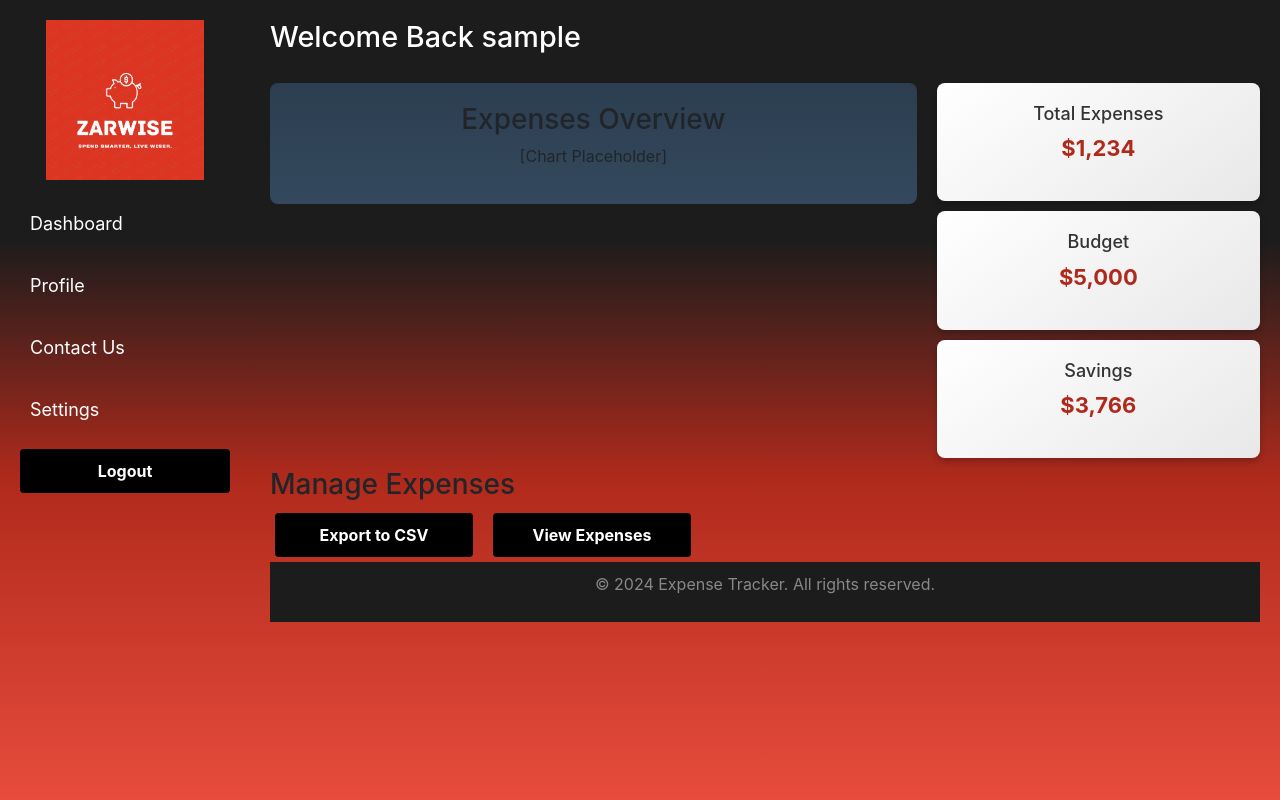
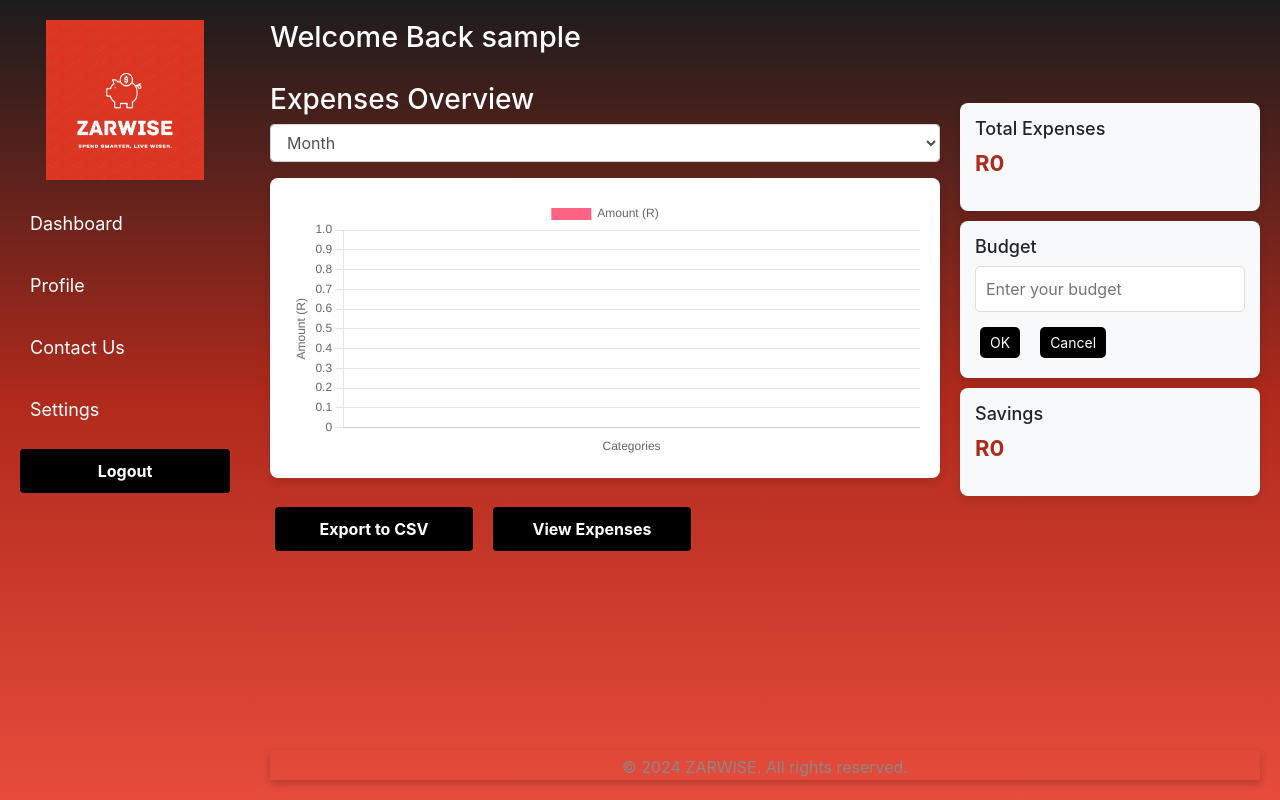
Before and after one commit to Cellie0320/personal_expense_tracker, a PHP site: page /dashboard.php in a window 1280 px wide. Run offline with PHP 8.4, Linux system fonts and the light colour scheme; the visitor is signed in with stand-in values (Sample User, id 1).

Commit message:
Implement total expenses fetching and enhance expense details retrieval; add filtering by date range and update frontend to display total expenses and savings calculations.

```diff
--- a/backend/fetch_expenses.php
+++ b/backend/fetch_expenses.php
@@ -10,12 +10,39 @@ if (!isset($_SESSION['user_id'])) {
 }
 
 $userId = $_SESSION['user_id'];
+$filter = $_GET['filter'] ?? 'month'; // Default to 'month' if no filter is provided
 
-// Fetch expenses for the logged-in user
-$query = "SELECT id, user_id, category_id, amount, date, description, created_at FROM expenses WHERE user_id = :user_id";
+// Determine the date range based on the filter
+switch ($filter) {
+    case 'week':
+        $dateRange = "DATE_SUB(CURDATE(), INTERVAL 1 WEEK)";
+        break;
+    case 'year':
+        $dateRange = "DATE_SUB(CURDATE(), INTERVAL 1 YEAR)";
+        break;
+    case 'month':
+    default:
+        $dateRange = "DATE_SUB(CURDATE(), INTERVAL 1 MONTH)";
+        break;
+}
+
+// Fetch expenses for the logged-in user within the date range
+$query = "SELECT e.id, e.user_id, e.category_id, c.name as category_name, e.amount, e.date, e.description, e.created_at, SUM(e.amount) as total_amount
+          FROM expenses e
+          JOIN categories c ON e.category_id = c.id
+          WHERE e.user_id = :user_id AND e.date >= $dateRange
+          GROUP BY e.id, e.user_id, e.category_id, c.name, e.amount, e.date, e.description, e.created_at";
 $stmt = $pdo->prepare($query);
 $stmt->execute(['user_id' => $userId]);
 $expenses = $stmt->fetchAll(PDO::FETCH_ASSOC);
 
-echo json_encode($expenses);
+// Prepare data for the chart
+$labels = [];
+$values = [];
+foreach ($expenses as $expense) {
+    $labels[] = $expense['category_name']; // Use category names as labels
+    $values[] = $expense['total_amount'];
+}
+
+echo json_encode(['labels' => $labels, 'values' => $values, 'expenses' => $expenses]);
 ?>
--- a/frontend/public/ajax.js
+++ b/frontend/public/ajax.js
@@ -9,14 +9,14 @@ $(document).ready(function () {
                 console.log("Expenses fetched successfully:", data); // Debugging statement
                 var expenseList = $('#expense-list');
                 expenseList.empty();
-                if (data.length === 0) {
+                if (data.expenses.length === 0) {
                     expenseList.html("<tr><td colspan='8' class='text-center'>No expenses found. Please add your expenses.</td></tr>");
                 } else {
-                    data.forEach(function (expense) {
+                    data.expenses.forEach(function (expense) {
                         var row = '<tr>' +
                             '<td>' + expense.id + '</td>' +
                             '<td>' + expense.user_id + '</td>' +
-                            '<td>' + expense.category_id + '</td>' +
+                            '<td>' + expense.category_name + '</td>' +
                             '<td>' + expense.amount + '</td>' +
                             '<td>' + expense.date + '</td>' +
                             '<td>' + expense.description + '</td>' +
@@ -29,6 +29,7 @@ $(document).ready(function () {
                         expenseList.append(row);
                     });
                 }
+                refreshChartData(); // Refresh chart data after loading expenses
             },
             error: function (xhr, status, error) {
                 console.error("Failed to load expenses:", error);
@@ -182,4 +183,15 @@ $(document).ready(function () {
     $(document).on("click", "#expense-list tr", function () {
         $(this).addClass('selected').siblings().removeClass('selected');
     });
+
+    // Refresh chart data when expenses are loaded or modified
+    function refreshChartData() {
+        const filter = $('#filter-select').val();
+        loadChartData(filter);
+    }
+
+    // Event listener for filter change
+    $('#filter-select').on('change', function () {
+        refreshChartData();
+    });
 });
--- /dev/null
+++ b/frontend/public/chart.js
@@ -0,0 +1,118 @@
+document.addEventListener('DOMContentLoaded', function () {
+    const ctx = document.getElementById('expenseChart').getContext('2d');
+    const expenseChart = new Chart(ctx, {
+        type: 'bar',
+        data: {
+            labels: [], // Dynamically loaded categories
+            datasets: [{
+                label: 'Amount (R)',
+                data: [], // Dynamically loaded expense amounts
+                backgroundColor: ['#ff6384', '#36a2eb', '#cc65fe', '#ffce56', '#4bc0c0', '#9966ff', '#ff9f40']
+            }]
+        },
+        options: {
+            responsive: true,
+            maintainAspectRatio: false,
+            scales: {
+                x: {
+                    title: {
+                        display: true,
+                        text: 'Categories'
+                    }
+                },
+                y: {
+                    beginAtZero: true,
+                    title: {
+                        display: true,
+                        text: 'Amount (R)'
+                    }
+                }
+            },
+            plugins: {
+                legend: {
+                    display: true,
+                    position: 'top'
+                }
+            },
+            onClick: function (event, elements) {
+                if (elements.length > 0) {
+                    const index = elements[0].index;
+                    const category = expenseChart.data.labels[index];
+                    showExpenseDetails(category);
+                }
+            }
+        }
+    });
+
+    // Fetch and update chart data
+    function loadChartData(filter = 'month') {
+        $.ajax({
+            url: `../../backend/fetch_expenses.php?filter=${filter}`, // Adjusted path
+            method: "GET",
+            success: function (response) {
+                const data = JSON.parse(response); // Parse data from backend
+                const aggregatedData = {};
+
+                // Aggregate expenses by category
+                data.expenses.forEach(expense => {
+                    if (aggregatedData[expense.category_name]) {
+                        aggregatedData[expense.category_name] += parseFloat(expense.amount);
+                    } else {
+                        aggregatedData[expense.category_name] = parseFloat(expense.amount);
+                    }
+                });
+
+                // Prepare data for the chart
+                const labels = Object.keys(aggregatedData);
+                const values = Object.values(aggregatedData);
+
+                expenseChart.data.labels = labels;
+                expenseChart.data.datasets[0].data = values;
+                expenseChart.update();
+            },
+            error: function (xhr, status, error) {
+                console.error("Failed to load chart data:", error);
+            }
+        });
+    }
+
+    // Initial load of chart data
+    loadChartData();
+
+    // Function to refresh chart data
+    function refreshChartData() {
+        const filter = $('#filter-select').val();
+        loadChartData(filter);
+    }
+
+    // Event listener for filter change
+    $('#filter-select').on('change', function () {
+        refreshChartData();
+    });
+
+    // Function to show expense details in a modal
+    function showExpenseDetails(category) {
+        $.ajax({
+            url: `../../backend/fetch_expense_details.php?category=${category}`, // Adjusted path
+            method: "GET",
+            success: function (response) {
+                const data = JSON.parse(response); // Parse data from backend
+                let detailsHtml = '<div class="expense-details">';
+                data.forEach(expense => {
+                    detailsHtml += `
+                        <div class="expense-item">
+                            <div class="expense-description">${expense.description}</div>
+                            <div class="expense-amount">R${expense.amount}</div>
+                            <div class="expense-date">${expense.date}</div>
+                        </div>`;
+                });
+                detailsHtml += '</div>';
+                $('#expenseDetailsModal .modal-body').html(detailsHtml);
+                $('#expenseDetailsModal').modal('show');
+            },
+            error: function (xhr, status, error) {
+                console.error("Failed to load expense details:", error);
+            }
+        });
+    }
+});
--- a/frontend/public/dashboard.css
+++ b/frontend/public/dashboard.css
@@ -8,7 +8,7 @@
 /* Body Styling */
 body {
   font-family: 'Roboto', sans-serif;
-  background: linear-gradient(to bottom, #1c1c1c 30%, #b02a1c 60%, #e74c3c);
+  background: linear-gradient(to bottom, #1c1c1c 0%, #b02a1c 50%, #e74c3c 100%);
   color: white;
   display: flex;
   height: 100vh;
@@ -42,31 +42,9 @@ body {
   padding-right: 20px; /* Adds extra spacing to the right */
 }
 
-/* Font Awesome User Icon */
-.user-icon {
-  font-size: 50px; /* Icon size */
-  color: #ccc; /* Gray placeholder color */
-}
-
-/* Edit Profile Button */
-.edit-profile-btn {
-  background-color: black; /* Blue color for the button */
-  color: white;
-  border: none;
-  padding: 5px 15px;
-  border-radius: 5px;
-  font-size: 14px;
-  cursor: pointer;
-  transition: background-color 0.3s ease;
-}
-
-.edit-profile-btn:hover {
-  background-color: darkred; /* Darker blue on hover */
-}
-
 /* Sidebar Styling */
 .sidebar {
-  background: linear-gradient(to bottom, #1c1c1c 30%, #b02a1c 60%, #e74c3c);
+  background: linear-gradient(to bottom, #1c1c1c 0%, #b02a1c 50%, #e74c3c 100%);
   width: 250px;
   display: flex;
   flex-direction: column;
@@ -119,33 +97,38 @@ body {
   gap: 20px;
 }
 
+/* Expenses Overview Title */
+.expenses-overview-title {
+  color: white; /* Set text color to white */
+}
+
 /* Chart Section */
 .chart-section {
   flex: 2;
 }
 
-.chart {
-  background: linear-gradient(to bottom, #2c3e50, #34495e);
-  padding: 20px;
-  border-radius: 8px;
-  text-align: center;
+/* Chart Container */
+.chart-container {
+  position: relative;
+  height: 300px;
+  background-color: white; /* Set background color to white */
+  padding: 20px; /* Optional: Add padding for better spacing */
+  border-radius: 8px; /* Optional: Add border radius for rounded corners */
+  box-shadow: 0 4px 8px rgba(0, 0, 0, 0.1); /* Optional: Add box shadow for a subtle effect */
 }
 
-/* Vertical Stats Section */
+/* Vertical Stats */
 .vertical-stats {
-  flex: 1;
-  display: flex;
-  flex-direction: column;
-  gap: 10px;
+  margin-top: 20px; /* Adjust the value as needed to move the section down */
 }
 
+/* Optional: Additional styling for stat cards */
 .stat-card {
-  background: linear-gradient(145deg, #ffffff, #e8e8e8);
+  background-color: #f8f9fa; /* Light background color */
+  padding: 15px;
   border-radius: 8px;
-  padding: 20px;
-  text-align: center;
-  color: #333;
-  box-shadow: 0px 4px 6px rgba(0, 0, 0, 0.2);
+  box-shadow: 0 4px 8px rgba(0, 0, 0, 0.1);
+  margin-bottom: 10px; /* Space between stat cards */
 }
 
 .stat-card h3 {
@@ -158,14 +141,72 @@ body {
   color: #b02a1c;
 }
 
-/* Expense Management Buttons */
-.expense-management {
-  margin-top: 10px; /* Reduced margin to move the section up */
-  margin-bottom: 40px; /* Add margin to move buttons up from the footer */
+/* Budget Input */
+#budget-input {
+  width: 100%;
+  padding: 10px;
+  font-size: 16px;
+  border: 1px solid #ddd;
+  border-radius: 5px;
+  box-sizing: border-box;
+}
+
+/* Budget Buttons */
+.budget-buttons {
+  display: flex;
+  gap: 10px;
+  margin-top: 10px;
+}
+
+.budget-buttons .btn {
+  padding: 5px 10px;
+  font-size: 14px;
+  border: none;
+  border-radius: 5px;
+  cursor: pointer;
+  color: white;
+  background-color: black;
+}
+
+.budget-buttons .btn:hover {
+  background-color: darkred;
 }
 
 .expense-management h3 {
   margin-bottom: 10px;
+}
+
+/* Expense Details */
+.expense-details {
+  display: flex;
+  flex-direction: column;
+  gap: 10px;
+}
+
+.expense-item {
+  display: flex;
+  justify-content: space-between;
+  padding: 10px;
+  border: 1px solid #ddd;
+  border-radius: 5px;
+  background-color: #f9f9f9;
+}
+
+.expense-description {
+  flex: 2;
+  font-weight: bold;
+}
+
+.expense-amount {
+  flex: 1;
+  text-align: right;
+  color: #b02a1c;
+}
+
+.expense-date {
+  flex: 1;
+  text-align: right;
+  color: #888;
 }
 
 .buttons {
@@ -246,23 +287,6 @@ body {
   background-color: darkred; /* Darker red on hover */
 }
 
-/* Edit Expense Button */
-.btn-primary-edit {
-  padding: 10px 20px;
-  background-color: black;
-  color: white;
-  font-size: 16px;
-  font-weight: bold;
-  border: none;
-  border-radius: 4px;
-  cursor: pointer;
-  text-align: center;
-  transition: background-color 0.3s ease;
-}
-
-.btn-primary.edit:hover {
-  background-color: darkred; /* Darker red on hover */
-}
 
 /* Delete Expense Button */
 .btn-danger.delete {
@@ -318,27 +342,12 @@ body {
 /* Footer */
 footer {
   margin-top: auto;
-  background-color: #1c1c1c;
+  background-color: transparent;
   color: #888;
   text-align: center;
-  padding: 10px;
-}
-
-/* Responsive Design */
-@media (max-width: 768px) {
-  .content-area {
-    flex-direction: column;
-  }
-
-  .vertical-stats {
-    flex-direction: row;
-    flex-wrap: wrap;
-    gap: 10px;
-  }
-
-  .stat-card {
-    flex: 1 1 calc(50% - 10px);
-  }
+  padding: 5px;
+  height: 30px; /* Adjust the height to make the footer smaller */
+  box-shadow: 0 4px 8px rgba(0, 0, 0, 0.2); /* Box shadow */
 }
 
 /* Recent Expenses Table */
--- a/frontend/public/dashboard.php
+++ b/frontend/public/dashboard.php
@@ -6,6 +6,7 @@ if (!isset($_SESSION['username'])) {
     exit();
 }
 $username = htmlspecialchars($_SESSION['username']); // Retrieve and sanitize the username
+$currentYear = date("Y"); // Get the current year
 ?>
 <!DOCTYPE html>
 <html lang="en">
@@ -18,6 +19,10 @@ $username = htmlspecialchars($_SESSION['username']); // Retrieve and sanitize th
   <link href="https://stackpath.bootstrapcdn.com/bootstrap/4.5.2/css/bootstrap.min.css" rel="stylesheet">
   <script src="https://code.jquery.com/jquery-3.6.0.min.js"></script>
   <script src="https://stackpath.bootstrapcdn.com/bootstrap/4.5.2/js/bootstrap.min.js"></script>
+  <script src="https://cdn.jsdelivr.net/npm/chart.js"></script>
+  <script src="chart.js"></script>
+  <script src="ajax.js"></script>
+  <script src="script.js"></script>
 </head>
 <body>
   <!-- Sidebar -->
@@ -51,8 +56,15 @@ $username = htmlspecialchars($_SESSION['username']); // Retrieve and sanitize th
       <!-- Chart Section -->
       <div class="chart-section">
         <div class="chart">
-          <h3>Expenses Overview</h3>
-          <p>[Chart Placeholder]</p>
+        <h3 class="expenses-overview-title">Expenses Overview</h3>
+          <select id="filter-select" class="form-control mb-3">
+            <option value="week">Week</option>
+            <option value="month" selected>Month</option>
+            <option value="year">Year</option>
+          </select>
+          <div class="chart-container">
+           <canvas id="expenseChart"></canvas>
+          </div>
         </div>
       </div>
 
@@ -60,25 +72,31 @@ $username = htmlspecialchars($_SESSION['username']); // Retrieve and sanitize th
 <div class="vertical-stats">
   <div class="stat-card">
     <h3>Total Expenses</h3>
-          <p>$1,234</p>
+    <p id="total-expenses">R0</p>
   </div>
   <div class="stat-card">
     <h3>Budget</h3>
-          <p>$5,000</p>
+    <input type="number" id="budget-input" placeholder="Enter your budget" />
+    <div class="budget-buttons">
+      <button id="budget-ok" class="btn">OK</button>
+      <button id="budget-cancel" class="btn">Cancel</button>
+    </div>
   </div>
   <div class="stat-card">
     <h3>Savings</h3>
-          <p>$3,766</p>
+    <p id="savings">R0</p>
   </div>
 </div>
 </div>
+
     <!-- Buttons for Expense Management -->
     <div class="expense-management">
-      <h3>Manage Expenses</h3>
       <div class="buttons">
         <button class="btn export">Export to CSV</button>
         <button class="btn view" data-toggle="modal" data-target="#expenseModal">View Expenses</button>
       </div>
+    </div>
+
     <!-- Expense Modal -->
     <div class="modal fade" id="expenseModal" tabindex="-1" role="dialog" aria-labelledby="expenseModalLabel" aria-hidden="true">
       <div class="modal-dialog modal-lg" role="document">
@@ -89,7 +107,6 @@ $username = htmlspecialchars($_SESSION['username']); // Retrieve and sanitize th
               <span aria-hidden="true">&times;</span>
             </button>
           </div>
-<!-- Expense Table -->
           <div class="modal-body">
             <table id="expense-table" class="table table-striped">
               <thead>
@@ -101,6 +118,7 @@ $username = htmlspecialchars($_SESSION['username']); // Retrieve and sanitize th
                   <th>Date</th>
                   <th>Description</th>
                   <th>Created At</th>
+                  <th>Actions</th>
                 </tr>
               </thead>
               <tbody id="expense-list">
@@ -110,11 +128,12 @@ $username = htmlspecialchars($_SESSION['username']); // Retrieve and sanitize th
           </div>
           <div class="modal-footer">
             <button type="button" class="btn-btn-secondary" data-dismiss="modal">Close</button>
-      <button type="button" class="btn-primary-add " data-toggle="modal" data-target="#addExpenseModal">Add Expense</button>
+            <button type="button" class="btn-primary-add" data-toggle="modal" data-target="#addExpenseModal">Add Expense</button>
           </div>
         </div>
       </div>
     </div>
+
     <!-- Add Expense Modal -->
     <div class="modal fade" id="addExpenseModal" tabindex="-1" role="dialog" aria-labelledby="addExpenseModalLabel" aria-hidden="true">
       <div class="modal-dialog" role="document">
@@ -156,12 +175,13 @@ $username = htmlspecialchars($_SESSION['username']); // Retrieve and sanitize th
                 <label for="description">Description</label>
                 <textarea class="form-control" id="description" name="description" required></textarea>
               </div>
-          <button type="submit" class="btn-primary-add ">Add Expense</button>
+              <button type="submit" class="btn-primary-add">Add Expense</button>
             </form>
           </div>
         </div>
       </div>
     </div>
+
     <!-- Edit Expense Modal -->
     <div class="modal fade" id="editExpenseModal" tabindex="-1" role="dialog" aria-labelledby="editExpenseModalLabel" aria-hidden="true">
       <div class="modal-dialog" role="document">
@@ -204,12 +224,13 @@ $username = htmlspecialchars($_SESSION['username']); // Retrieve and sanitize th
                 <label for="edit_description">Description</label>
                 <textarea class="form-control" id="edit_description" name="description" required></textarea>
               </div>
-          <button type="submit" class="btn-primary-edit ">Save Changes</button>
+              <button type="submit" class="btn btn-primary">Save Changes</button>
             </form>
           </div>
         </div>
       </div>
     </div>
+
     <!-- Delete Expense Modal -->
     <div class="modal fade" id="deleteExpenseModal" tabindex="-1" role="dialog" aria-labelledby="deleteExpenseModalLabel" aria-hidden="true">
       <div class="modal-dialog" role="document">
@@ -231,11 +252,28 @@ $username = htmlspecialchars($_SESSION['username']); // Retrieve and sanitize th
         </div>
       </div>
     </div>
+<!-- Expense Details Modal -->
+<div class="modal fade" id="expenseDetailsModal" tabindex="-1" role="dialog" aria-labelledby="expenseDetailsModalLabel" aria-hidden="true">
+  <div class="modal-dialog" role="document">
+    <div class="modal-content">
+      <div class="modal-header">
+        <h5 class="modal-title" id="expenseDetailsModalLabel">Expense Details</h5>
+        <button type="button" class="close" data-dismiss="modal" aria-label="Close">
+          <span aria-hidden="true">&times;</span>
+        </button>
+      </div>
+      <div class="modal-body">
+        <!-- Expense details will be dynamically loaded here -->
+      </div>
+      <div class="modal-footer">
+        <button type="button" class="btn btn-secondary" data-dismiss="modal">Close</button>
+      </div>
+    </div>
+  </div>
+</div>
   <!-- Footer -->
   <footer>
-    <p>&copy; 2024 Expense Tracker. All rights reserved.</p>
+    <p>&copy; <?php echo $currentYear; ?> ZARWISE. All rights reserved.</p>
   </footer>
 </body>
-  <script src="ajax.js"></script>
-  <script src="script.js"></script>
 </html>
--- a/frontend/public/script.js
+++ b/frontend/public/script.js
@@ -35,3 +35,50 @@ document.getElementById('category_id').addEventListener('change', function() {
       alert('Please specify the category.');
     }
   });
+
+  document.addEventListener('DOMContentLoaded', function () {
+    // Fetch total expenses
+    function fetchTotalExpenses() {
+        $.ajax({
+            url: '../../backend/fetch_total_expenses.php',
+            method: 'GET',
+            success: function (response) {
+                const data = JSON.parse(response);
+                const totalExpenses = data.total_expenses;
+                $('#total-expenses').text(`R${totalExpenses}`);
+                calculateSavings(totalExpenses);
+            },
+            error: function (xhr, status, error) {
+                console.error('Failed to fetch total expenses:', error);
+            }
+        });
+    }
+
+    // Calculate savings
+    function calculateSavings(totalExpenses) {
+        const budget = parseFloat($('#budget-input').val()) || 0;
+        const savings = budget - totalExpenses;
+        $('#savings').text(`R${savings}`);
+    }
+
+    // Event listener for budget input change
+    $('#budget-input').on('input', function () {
+        const totalExpenses = parseFloat($('#total-expenses').text().replace('R', '')) || 0;
+        calculateSavings(totalExpenses);
+    });
+
+    // Event listener for OK button
+    $('#budget-ok').on('click', function () {
+        const totalExpenses = parseFloat($('#total-expenses').text().replace('R', '')) || 0;
+        calculateSavings(totalExpenses);
+    });
+
+    // Event listener for Cancel button
+    $('#budget-cancel').on('click', function () {
+        $('#budget-input').val('');
+        $('#savings').text('R0');
+    });
+
+    // Initial fetch of total expenses
+    fetchTotalExpenses();
+});
```
Also changed, not shown: backend/fetch_expense_details.php (added, +25 -0 lines), backend/fetch_total_expenses.php (added, +23 -0 lines), frontend/public/chart.config.js (deleted, +0 -31 lines). Lines whose indentation alone changed are shown as unchanged.
